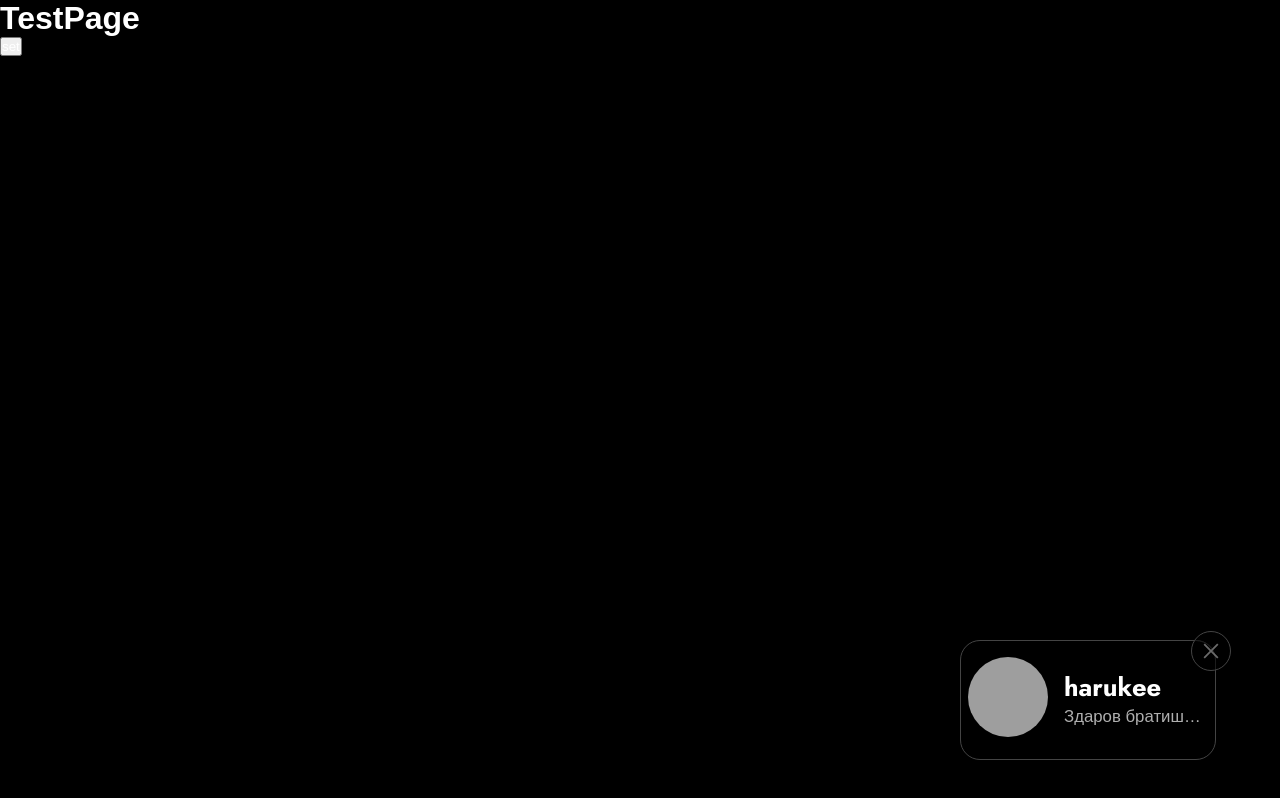
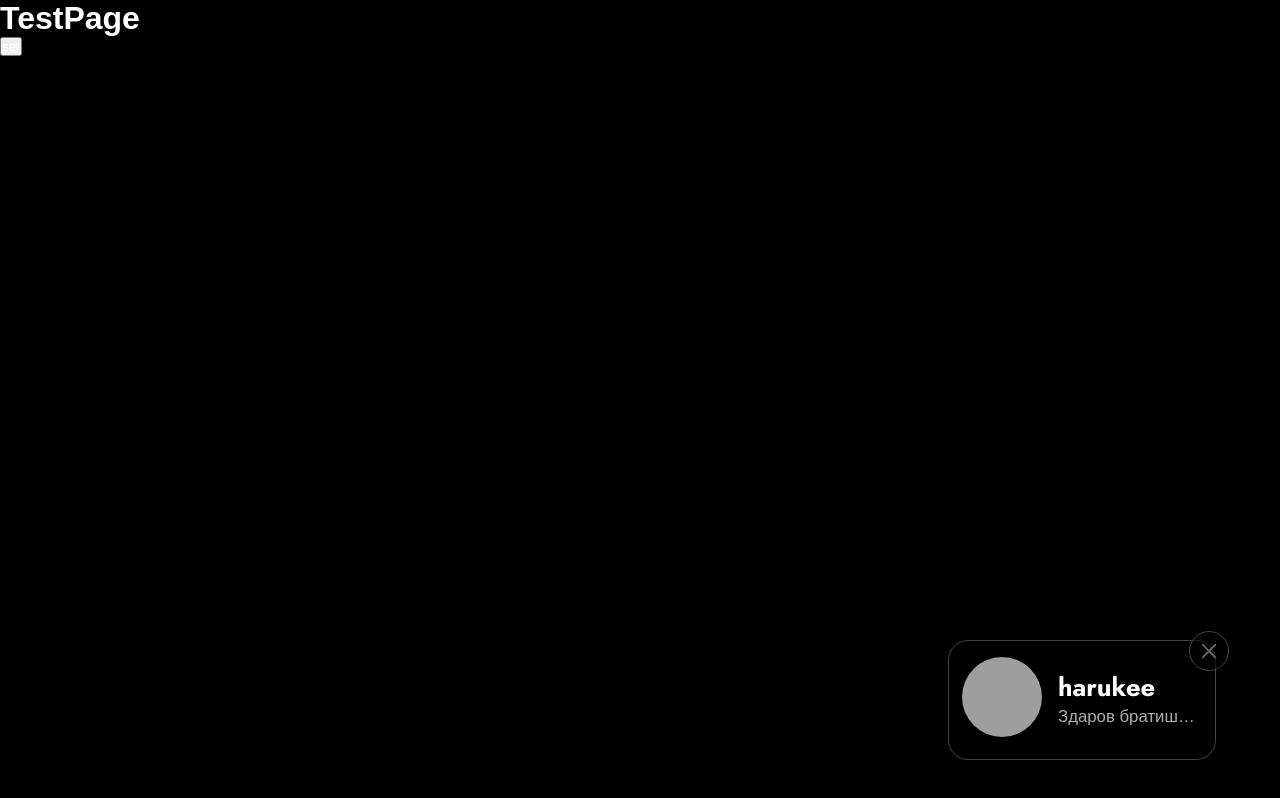
Before and after one commit to harukee-dev/fullstack_chat, a React (Create React App) app: page /test in a window 1280 px wide. Both pictures are taken after a click on the button "set". Built offline with nearby package versions, Linux system fonts and the light colour scheme; grey boxes are pictures that could not be loaded.

Commit message:
fixed notification width

```diff
--- a/src/components/Notification/notification.module.css
+++ b/src/components/Notification/notification.module.css
@@ -12,7 +12,7 @@
   display: flex;
   flex-direction: column;
   align-items: center;
-  width: 20vw;
+  width: 33.5vh;
   height: 15vh;
   padding: 2vh;
   border: #444444 solid 1px;
@@ -65,7 +65,7 @@
   padding: 0.75vh;
   width: 5vh;
   top: -1.2vh;
-  left: 18vw;
+  left: 30vh;
   cursor: pointer;
   transition: ease 0.1s;
 }
```
